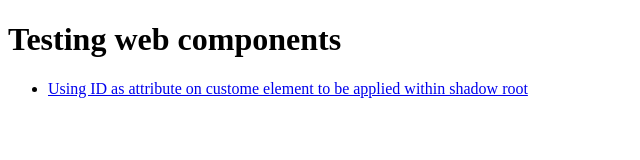
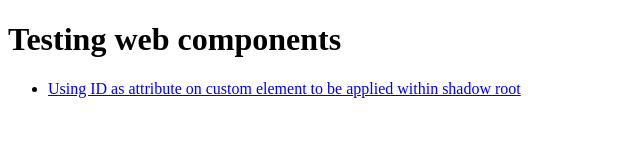
Before and after one commit to ZackEvansTR/web-component-testing, a plain HTML site: page index.html in a window 1280 px wide. Shown: the full height of the page, 0-640 px from the left. Drawn offline with Linux system fonts and the light colour scheme.

```diff
--- a/index.html
+++ b/index.html
@@ -13,7 +13,7 @@
   <ul>
     <li>
       <a href="examples/multiple-ids.html">
-        Using ID as attribute on custome element to be applied within shadow root
+        Using ID as attribute on custom element to be applied within shadow root
       </a>
     </li>
   </ul>
```
Also changed, not shown: examples/multiple-ids.html (+2 -1 lines).
